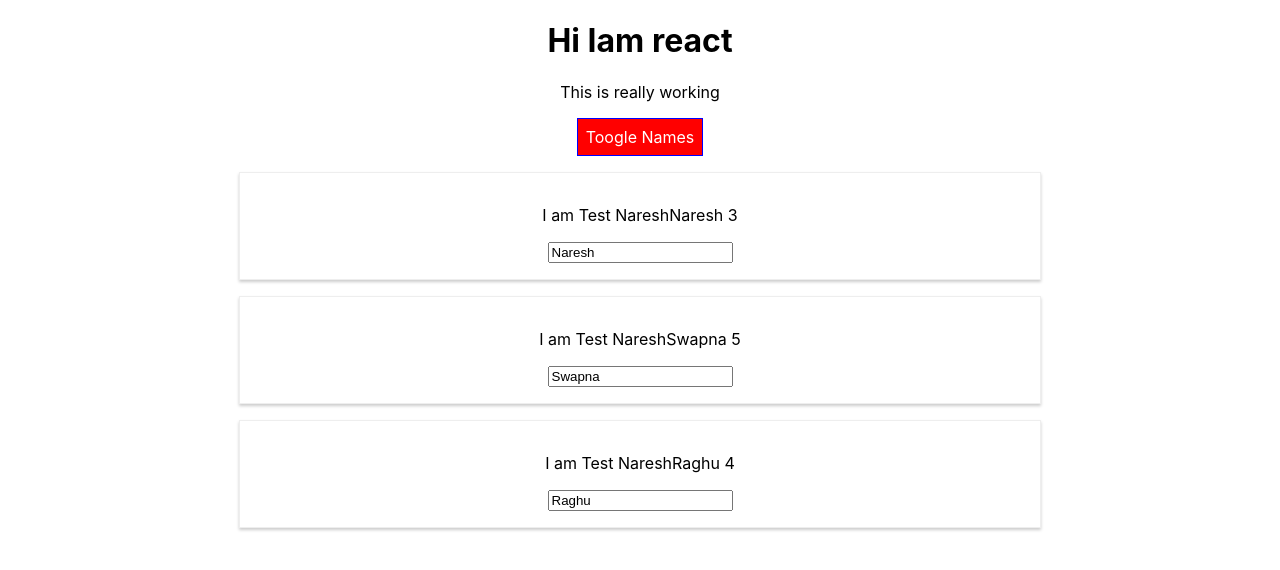
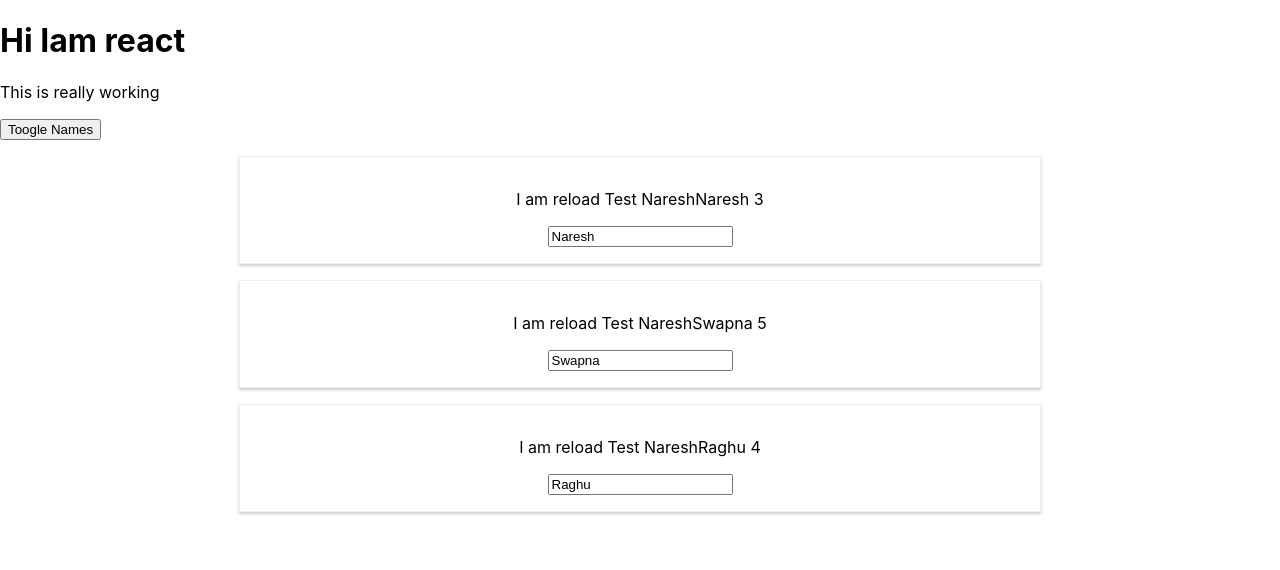
Before and after one commit to NareshChinthakindi/my-app, a React (Create React App) app: page / in a window 1280 px wide. Both pictures are taken after a click on the button "Toogle Names". Shown: the top 570 px of the page. Built offline with nearby package versions, Linux system fonts and the light colour scheme.

Commit message:
Commiting the changes to verify the css changes

```diff
--- a/src/components/Cockpit/Cockpit.css
+++ b/src/components/Cockpit/Cockpit.css
@@ -1,4 +1,3 @@
-
 .red {
     color: red;
   }
@@ -25,6 +24,10 @@
       background-color: red;
   }
 
+  .Cockpit {
+    text-align: center;
+  }
+
   .Cockpit button.Red :hover {
       background-color: salmon;
       color: black;
--- a/src/components/Cockpit/Cockpit.js
+++ b/src/components/Cockpit/Cockpit.js
@@ -6,18 +6,17 @@ const cockpit = (props) =>{
 
     const assignedClasses = [];
     let btnClass = '';
-    let change='';
 
     if(props.showPersons) {
         btnClass = classes.Red;
     }
 
 
-    if (this.state.persons.length <=2) {
+    if (props.persons.length <=2) {
         assignedClasses.push(classes.red);
     }
 
-    if (this.state.persons.length <=1) {
+    if (props.persons.length <=1) {
         assignedClasses.push(classes.bold);
     }
 
@@ -25,7 +24,7 @@ const cockpit = (props) =>{
         <div className={classes.Cockpit}>
             <h1>Hi Iam react</h1>
             <p className={assignedClasses.join(' ')}>This is really working </p>
-            <button onClick={this.toogleEventHandler} style={style}>Toogle Names</button>
+            <button className={btnClass} onClick={props.clicked}>Toogle Names</button>
     </div>
     );
 }
--- a/src/components/Persons/Person/Person.js
+++ b/src/components/Persons/Person/Person.js
@@ -5,7 +5,7 @@ const person = (props) => {
 
     return (
         <div className="Person">
-            <p onClick={props.click}> I am Test Naresh{props.name} {props.age} </p>
+            <p onClick={props.click}> I am reload Test Naresh{props.name} {props.age} </p>
             <input type="text" onChange={props.changed} value={props.name}/>
       </div>
     )
--- a/src/containers/App.js
+++ b/src/containers/App.js
@@ -1,6 +1,7 @@
 import React, { Component } from 'react';
 import Persons from '.././components/Persons/Persons';
-import './App.css';
+import classes from './App.css';
+import Cockpit from '../components/Cockpit/Cockpit';
 
 class App extends Component {
 
@@ -13,13 +14,7 @@ class App extends Component {
   });
 
 
-//   newChangeButtonHandler = (newName) =>{
-//     this.setState({
-//       persons:[{ name:newName, age : 3},
-//       { name:'Raghu', age : 4}
-//  ]
-//     })
-//   }
+
 
   newChangeTextHandler = (event, id) =>{
     const personIndex = this.state.persons.findIndex( p=>{
@@ -30,7 +25,6 @@ class App extends Component {
      ...this.state.persons[personIndex]
     }
 
-    //const person = Object.assign({}, this.state.persons[personIndex]);
 
     person.name = event.target.value;
 
@@ -42,11 +36,6 @@ class App extends Component {
       persons:persons
     })
 
-//     this.setState({
-//       persons:[{ name:event.target.value, age : 3},
-//       { name:'Raghu', age : 4}
-//  ]
-//     })
   }
 
   toogleEventHandler = () =>{
@@ -64,48 +53,22 @@ class App extends Component {
 
   render() {
 
-    const style = {
-      backgroundColor: 'green',
-      color:'white',
-      font:'inherit',
-      border: '1px solid blue',
-      padding: '8px',
-      cursor: 'pointer'
+    let persons = null;
+
+    if(this.state.showPersons) {
+      persons =
+          <Persons
+          persons={this.state.persons}
+           clicked={this.deletePersonHandler}
+           changed = {this.newChangeTextHandler}/>;
+     }
 
 
-    }
-
-    let personsHtml = null;
-
-    if(this.state.showPersons) {
-      personsHtml =(
-        <div>
-          <Persons persons={this.state.persons} clicked={this.deletePersonHandler} changed = {this.newChangeTextHandler}/>
-         </div>
-      );
-
-      style.backgroundColor = 'red';
-     }
-
-    //let classes = ['red', 'bold'].join(' ');
- const classes = [];
-
-         if (this.state.persons.length <=2) {
-           classes.push('red');
-         }
-
-         if (this.state.persons.length <=1) {
-              classes.push('bold')
-         }
-
     return (
-      <div className="App">
-      <h1>Hi Iam react</h1>
-      <p className={classes.join(' ')}>This is really working </p>
-      <button onClick={this.toogleEventHandler} style={style}>Toogle Names</button>
-
-        {personsHtml}
-
+      <div className={classes.App}>
+      <Cockpit showPersons = {this.state.showPersons}
+         persons = {this.state.persons} clicked={this.toogleEventHandler}/>
+         {persons}
             </div>
     );
   }
```
Also changed, not shown: 1 other file (tests, documents, lock files or other folders).
